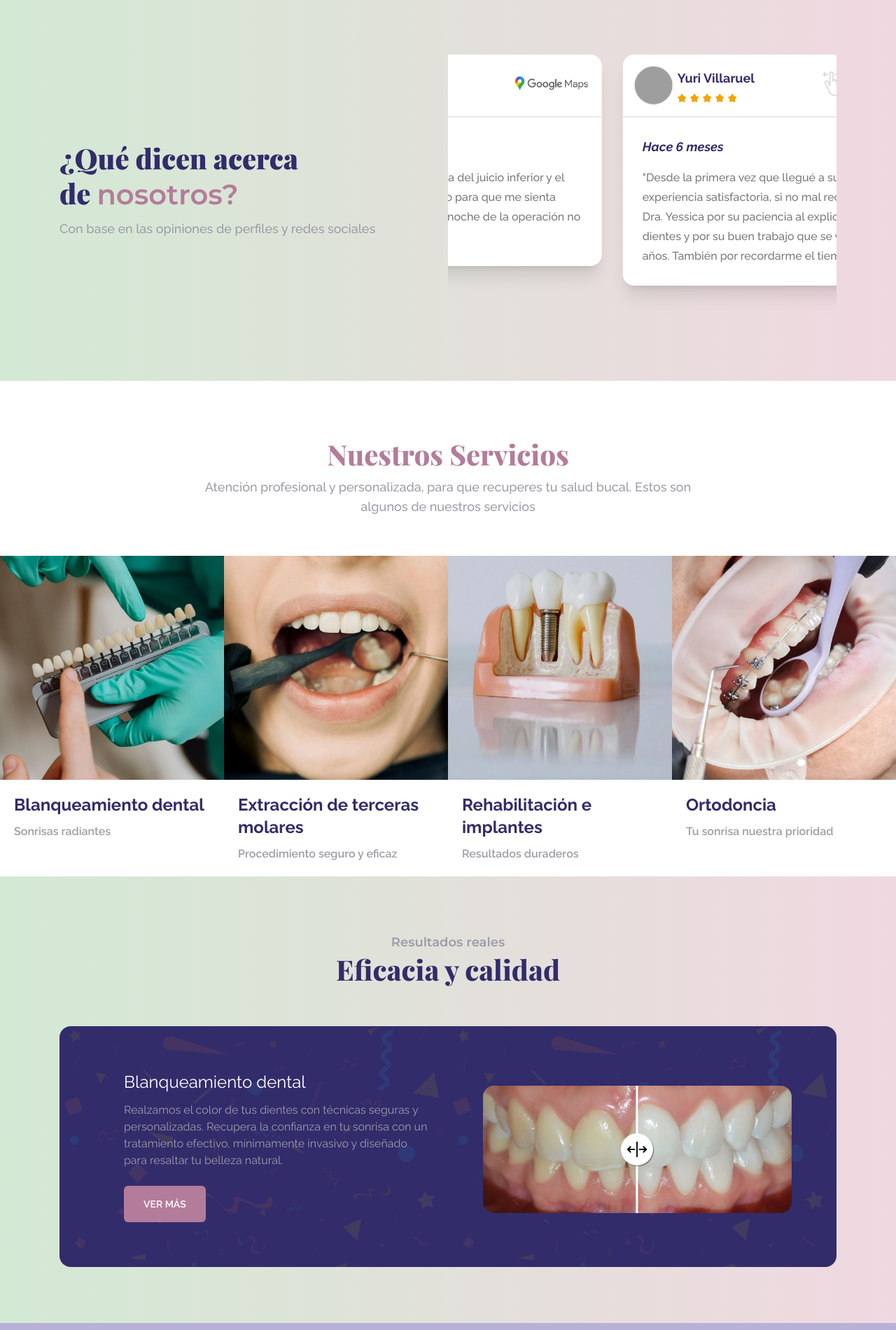
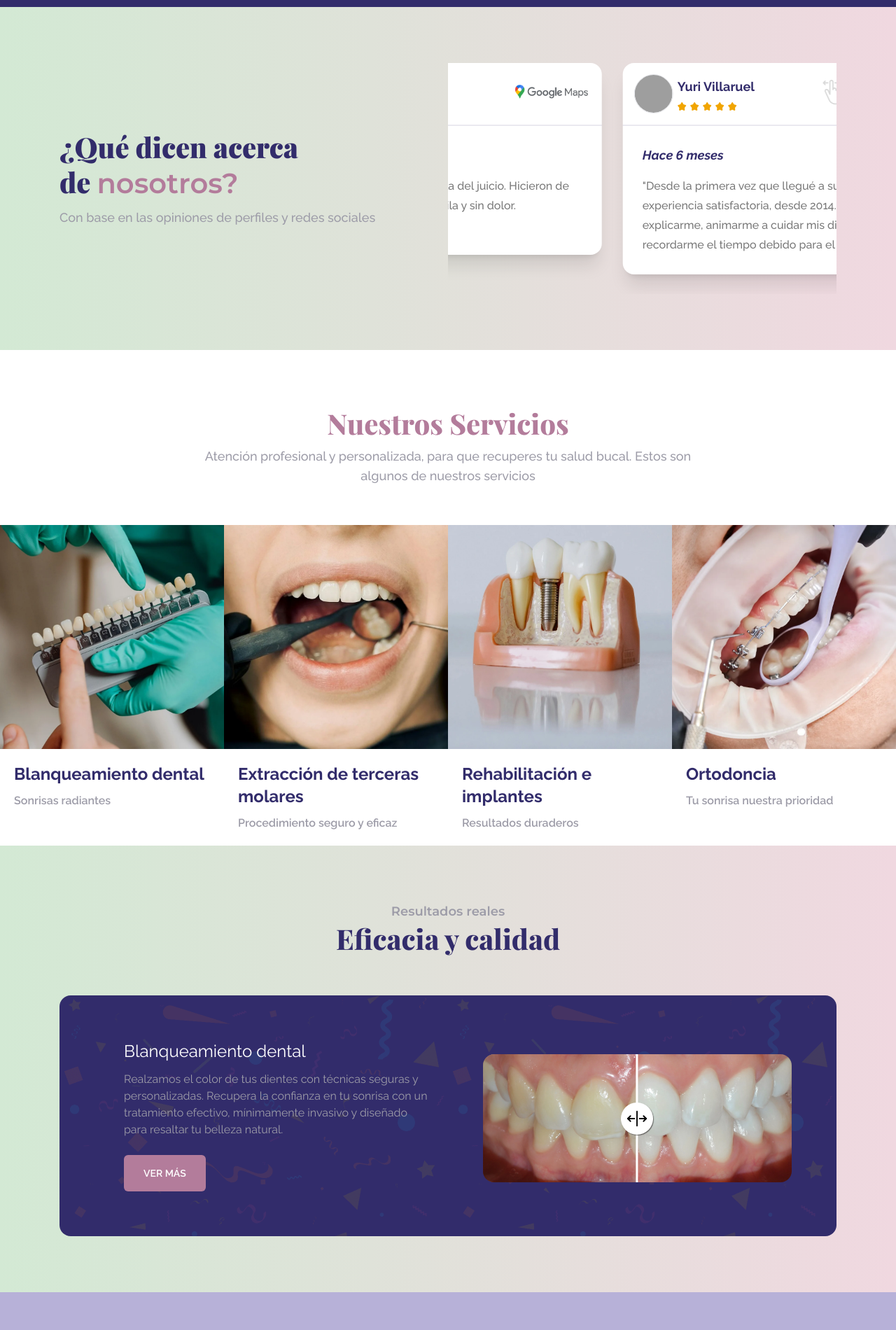
Before and after one commit to meliora-pe/web-nextjs, a Next.js app: page / in a window 1280 px wide. Shown: the part 2210-4110 px from the top of the page at 70% size. Built offline with nearby package versions, Linux system fonts and the light colour scheme; no server answers; grey boxes are pictures that could not be loaded; a web font is replaced by a local one.

Commit message:
[S1-MSD1] style fixes

```diff
--- a/components/BeforeAfterPic.tsx
+++ b/components/BeforeAfterPic.tsx
@@ -1,6 +1,7 @@
+import Link from 'next/link';
 import React from 'react';
+
 import { CtaTag, ImageTag } from './AboveTheFold';
-import Link from 'next/link';
 import { PhotoSlider } from './PhotoSlider';
 
 interface BeforeAfterProps {
@@ -13,7 +14,11 @@ interface BeforeAfterProps {
 
 const BeforeAfterPic = ({ props }: { props: BeforeAfterProps }) => {
     return (
-        <div className="relative flex flex-col items-center justify-between gap-[43px] overflow-hidden rounded-2xl bg-black bg-[url(/assets/images/app-bg.png)] bg-cover bg-no-repeat py-10 px-4 text-center dark:bg-white/5 md:p-16 md:ltr:text-left md:rtl:text-right lg:flex-row" data-aos="zoom-in" data-aos-duration="1000">
+        <div
+            className="relative flex flex-col items-center justify-between gap-[43px] overflow-hidden rounded-2xl bg-black bg-[url(/assets/images/app-bg.png)] bg-cover bg-no-repeat px-4 py-10 text-center dark:bg-white/5 md:p-16 lg:flex-row md:ltr:text-left md:rtl:text-right"
+            data-aos="fade-up"
+            data-aos-duration="1600"
+        >
             <div className="heading z-1 relative mb-0 flex-1 px-7">
                 <p className="mb-3 text-2xl !text-white">{props.title}</p>
                 <p className="text-left">{props.text}</p>
@@ -23,7 +28,7 @@ const BeforeAfterPic = ({ props }: { props: BeforeAfterProps }) => {
                     </Link>
                 )}
             </div>
-            <div className="flex-1 pt-4 pb-2">
+            <div className="flex-1 pb-2 pt-4">
                 <PhotoSlider before={props.before} after={props.after} />
             </div>
         </div>
--- a/components/ClientSlider.tsx
+++ b/components/ClientSlider.tsx
@@ -1,7 +1,9 @@
+import 'swiper/css';
+import 'swiper/css/navigation';
+
 import { Autoplay, Navigation } from 'swiper';
 import { Swiper, SwiperSlide } from 'swiper/react';
-import 'swiper/css';
-import 'swiper/css/navigation';
+
 import { Stars } from './Stars';
 
 const ClientSlider = ({
@@ -14,7 +16,7 @@ const ClientSlider = ({
             time: 'Hace 10 meses',
             place: '/assets/images/google-maps.png',
             thumbnail: 'https://lh3.googleusercontent.com/a-/ALV-UjUjnAt-MeCEXxuGpuxIbXRkR8-m3deb-_WkS1oZ-WgGkt6Hi7so=w72-h72-p-rp-mo-ba2-br100',
-            message: `“Excelente atención! Me retiraron la muela del juicio inferior y el procedimiento fue correcto. Hicieron todo para que me sienta cómoda, tranquila y sin dolor. La primera noche de la operación no sentí dolor alguno. Recomendado 100%”`,
+            message: `“Excelente atención! Me retiraron la muela del juicio. Hicieron de todo para que me sienta cómoda, tranquila y sin dolor. Recomendado 100%”`,
         },
         {
             id: 2,
@@ -23,7 +25,7 @@ const ClientSlider = ({
             time: 'Hace 6 meses',
             place: '/assets/images/google-maps.png',
             thumbnail: 'https://lh3.googleusercontent.com/a-/ALV-UjWqASMvguBRmPCcpAIjGtDlbTbYzfPITkECFPlyqGBtYOjYdJn4=w72-h72-p-rp-mo-br100',
-            message: `"Desde la primera vez que llegué a su consultorio tuve una experiencia satisfactoria, si no mal recuerdo desde 2014. Gracias Dra. Yessica por su paciencia al explicarme, animarme a cuidar mis dientes y por su buen trabajo que se ve reflejado por muchos años. También por recordarme el tiempo debido para el control."`,
+            message: `"Desde la primera vez que llegué a su consultorio tuve una experiencia satisfactoria, desde 2014. Gracias por su paciencia al explicarme, animarme a cuidar mis dientes, también por recordarme el tiempo debido para el control."`,
         },
         {
             id: 3,
@@ -32,7 +34,7 @@ const ClientSlider = ({
             time: 'Hace un año',
             place: '/assets/images/google-maps.png',
             thumbnail: 'https://lh3.googleusercontent.com/a/ACg8ocLICV-uZhERLhvrUeOigQqZFIkCcc5SnMt86ULZevJuwO100w=w72-h72-p-rp-mo-br100',
-            message: `“Excelente atención profesional! He tenido buena experiencia con los tratamientos y procedimientos que me realizaron, así como con la explicación que es completa y ayuda al paciente a poder comprender en qué estado se encuentra su salud dental. Lo recomiendo.”`,
+            message: `“Excelente atención profesional! He tenido buena experiencia con los tratamientos y procedimientos, así como con la explicación. Lo recomiendo.”`,
         },
         {
             id: 4,
@@ -41,7 +43,7 @@ const ClientSlider = ({
             time: 'Hace 1 año',
             place: '/assets/images/google-maps.png',
             thumbnail: 'https://lh3.googleusercontent.com/a-/ALV-UjVNFW1UGm2EEQVQmAIJ6uk_JEKc1wI3Kx-7W8O3USK3sRBXgAnE=w72-h72-p-rp-mo-br100',
-            message: `“Una consulta agradable, una increíble atención al cliente y rápida solución a mi problema, recomendadísimo."`,
+            message: `“Una consulta agradable, una increíble atención y rápida solución a mi problema, recomendadísimo."`,
         },
         {
             id: 5,
@@ -50,7 +52,7 @@ const ClientSlider = ({
             time: `Hace ${new Date().getMonth() - 3} meses`,
             place: '/assets/images/google-maps.png',
             thumbnail: 'https://lh3.googleusercontent.com/a-/ALV-UjVykvO6mlMsidUTvEaI4jrsFUfFwg6ead_k4o-vFK9DYh7O_OlK=w72-h72-p-rp-mo-br100',
-            message: `"Realmente 10/10. Me explicó todo con detalle, me mostró fotos de mis dientes y siempre se tomó el tiempo de responder mis dudas. La comunicación fue excelente y me hizo sentir muy cómoda durante todo el proceso. Se nota que realmente le importa su trabajo y sus pacientes. Estoy muy agradecida con la Dra. Yessica y la recomiendo totalmente🫶🏻"`,
+            message: `"Realmente 10/10. Me explicó todo con detalle, me mostró fotos de mis dientes y siempre se tomó el tiempo de responder mis dudas. La comunicación excelente y me hizo sentir muy cómoda en todo el proceso. Se nota que realmente le importa sus pacientes. Estoy muy agradecida y lo recomiendo totalmente🫶🏻"`,
         },
         {
             id: 6,
@@ -59,7 +61,7 @@ const ClientSlider = ({
             time: `Hace ${new Date().getMonth() - 2} meses`,
             place: '/assets/images/google-maps.png',
             thumbnail: 'https://lh3.googleusercontent.com/a-/ALV-UjWeaqoh5Dhgngk9zR5gSW3oYNUtnErYOGgJmSn68eHyxRlm26U=w72-h72-p-rp-mo-br100',
-            message: `"Desde mi primera visita, he recibido una atención de primera calidad. Cuenta con un equipo de profesionales especializados en distintas áreas de la odontología, lo que garantiza un servicio de alta calidad. En especial, la doctora Yessica, una profesional excepcional, con trato amable y paciencia para explicar cada procedimiento. Definitivamente, recomiendo Meliora Studio Dental ¡Una excelente experiencia!"`,
+            message: `"Desde mi primera visita, he recibido una atención de primera calidad, profesionales especializados en distintas áreas y un servicio de alta calidad. En especial el trato amable y paciencia para explicar cada procedimiento. Definitivamente, lo recomiendo ¡Una excelente experiencia!"`,
         },
     ],
 }) => {
@@ -89,7 +91,7 @@ const ClientSlider = ({
                                 <div className="flex justify-between p-4">
                                     <div className="flex items-center gap-1.5">
                                         <div className="flex h-14 w-14 items-end justify-center overflow-hidden rounded-full border border-[rgba(125,132,150,0.2)] bg-gradient-to-t from-[rgba(125,132,150,0.1)] to-[125,132,150]">
-                                            <img src={feedback.thumbnail} alt="client's picture thumbnail" className="h-14 w-14 rounded-full object-cover" />
+                                            <img src={feedback.thumbnail} alt="client's picture thumbnail" className="h-14 w-14 rounded-full" />
                                         </div>
                                         <div>
                                             <h5 className="mb-2 text-base font-bold text-black dark:text-white md:text-lg">{feedback.name}</h5>
--- a/components/Testimonial.tsx
+++ b/components/Testimonial.tsx
@@ -1,8 +1,10 @@
-import { Swiper, SwiperSlide } from 'swiper/react';
 import 'swiper/css';
 import 'swiper/css/navigation';
+
+import { useSelector } from 'react-redux';
 import { Autoplay, Navigation } from 'swiper';
-import { useSelector } from 'react-redux';
+import { Swiper, SwiperSlide } from 'swiper/react';
+
 import { IRootState } from '../store';
 import { Stars } from './Stars';
 
@@ -16,7 +18,7 @@ const Testimonial = ({
             time: '2',
             place: '/assets/images/google-maps.png',
             thumbnail: '/assets/images/patient-1.webp',
-            message: `“Excelente atención! Me retiraron la muela del juicio inferior y el procedimiento fue correcto. Hicieron todo para que me sienta cómoda, tranquila y sin dolor. La primera noche de la operación no sentí dolor alguno. Recomendado 100%”`,
+            message: `“Excelente atención! Me retiraron la muela del juicio y el procedimiento fue correcto. Hicieron todo para que me sienta cómoda, tranquila y sin dolor. Recomendado 100%”`,
         },
         {
             id: 2,
@@ -25,7 +27,7 @@ const Testimonial = ({
             time: '2',
             place: '/assets/images/google-maps.png',
             thumbnail: '/assets/images/patient-2.webp',
-            message: `"Desde la primera vez que llegué a su consultorio tuve una experiencia satisfactoria, si no mal recuerdo desde 2014. Gracias Dra. Yessica por su paciencia al explicarme, animarme a cuidar mis dientes y por su buen trabajo que se ve reflejado por muchos años. También por recordarme el tiempo debido para el control."`,
+            message: `"Desde la primera vez que llegué a su consultorio tuve una experiencia satisfactoria. Gracias Dra. Yessica por su paciencia al explicarme, animarme a cuidar mis dientes y por su buen trabajo."`,
         },
         {
             id: 3,
@@ -34,7 +36,7 @@ const Testimonial = ({
             time: '3',
             place: '/assets/images/google-maps.png',
             thumbnail: '/assets/images/patient-3.webp',
-            message: `“Excelente atención profesional! He tenido buena experiencia con los tratamientos y procedimientos que me realizaron, así como con la explicación que es completa y ayuda al paciente a poder comprender en qué estado se encuentra su salud dental. Lo recomiendo.”`,
+            message: `“Excelente atención profesional! Buena experiencia con los tratamientos y la explicación. Lo recomiendo.”`,
         },
         {
             id: 4,
@@ -43,7 +45,7 @@ const Testimonial = ({
             time: '2',
             place: '/assets/images/google-maps.png',
             thumbnail: '/assets/images/patient-4.webp',
-            message: `“Realmente 10/10. Me explicó todo con detalle, me mostró fotos de mis dientes y siempre se tomó el tiempo de responder mis dudas. La comunicación fue excelente y me hizo sentir muy cómoda durante todo el proceso. Se nota que realmente le importa su trabajo y sus pacientes. Estoy muy agradecida con la Dra. Yessica y la recomiendo totalmente.”`,
+            message: `“Realmente 10/10. Me explicó todo con detalle, me mostró fotos de mis dientes y siempre se tomó el tiempo de responder mis dudas. La comunicación fue excelente y me hizo sentir muy cómoda durante todo el proceso. Estoy muy agradecida y lo recomiendo totalmente.”`,
         },
         {
             id: 5,
@@ -52,7 +54,7 @@ const Testimonial = ({
             time: '7',
             place: '/assets/images/google-maps.png',
             thumbnail: '/assets/images/patient-5.webp',
-            message: `"Ella es una persona muy profesional y hace un trabajo impecable y altamente recomendable."`,
+            message: `"Muy profesional, un trabajo impecable y altamente recomendable."`,
         },
     ],
     className = '',
```
Also changed, not shown: components/Services.tsx (+8 -7 lines), components/WidgetCtaBanner.tsx (+5 -3 lines), components/WidgetTwoImages.tsx (+10 -17 lines), pages/index.tsx (+9 -4 lines).
